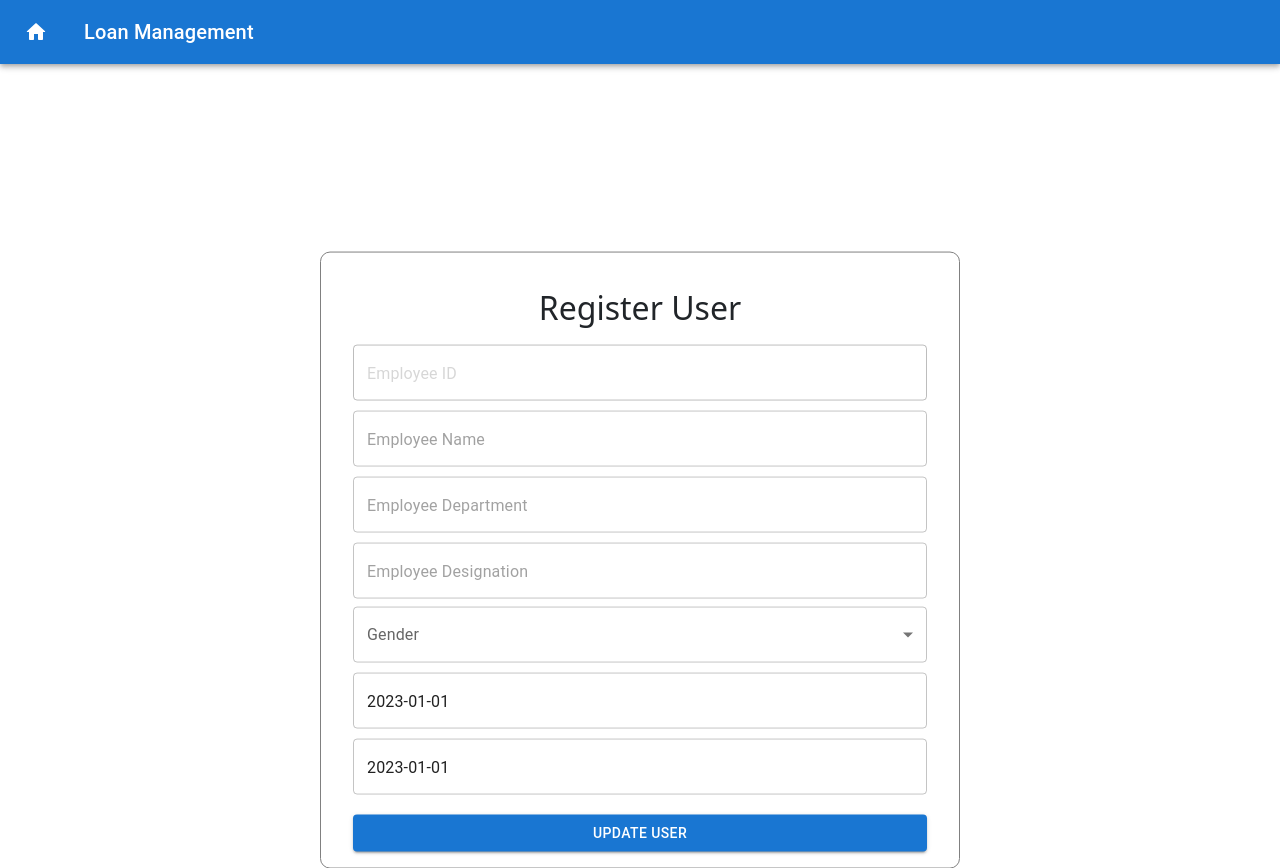
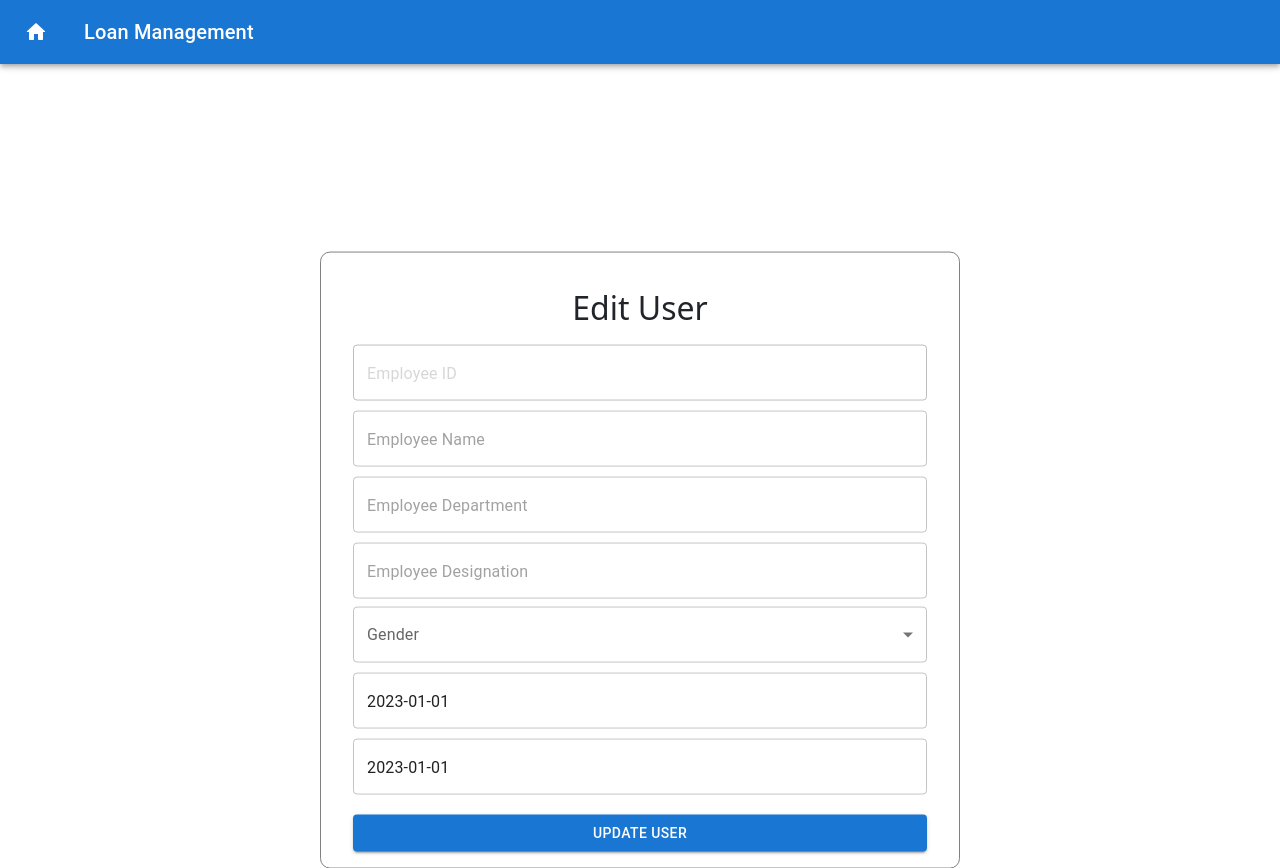
Before and after one commit to sakshijain009/Loan-Admin-Management-Application, a React (Vite) app in the folder frontend/: page /adminedituser/1 in a window 1280 px wide. Built offline with nearby package versions, Linux system fonts and the light colour scheme; no server answers.

Commit message:
Navigate

```diff
--- a/frontend/src/components/AdminAddUser.jsx
+++ b/frontend/src/components/AdminAddUser.jsx
@@ -87,7 +87,7 @@ function AdminAddUser({bt}) {
         console.log(response.status);
         if(response.status === 200){
             // loginUser(empid);
-            navigate('/adminhome');
+            navigate('/adminviewuser');
         }
         else{
             alert("Please fill the details correctly!");
--- a/frontend/src/components/AdminEditUser.jsx
+++ b/frontend/src/components/AdminEditUser.jsx
@@ -107,7 +107,7 @@ function AdminEditUser() {
         <>
             <Appbar/>
             <div className='register'>
-                <h2>Register User</h2>
+                <h2>Edit User</h2>
                 <TextField className='text_register' disabled placeholder='Employee ID' InputProps={{
         endAdornment: <InputAdornment position="end">{empid}</InputAdornment>,
                     }} />
--- a/frontend/src/components/AdminViewUser.jsx
+++ b/frontend/src/components/AdminViewUser.jsx
@@ -52,7 +52,7 @@ const AdminViewUser = () => {
     const [deleteRow, setDeleteRow] = useState("");
 
     const deleteHandler = () => {
-        console.log(deleteRow);
+        // console.log(deleteRow);
         const data = async () => {
             const res = await fetch(`http://localhost:8080/api/admin/removeEmployee/${deleteRow}`, {
                 method: "DELETE",
@@ -68,7 +68,7 @@ const AdminViewUser = () => {
     }
 
     useEffect(() => {
-        console.log("Emp id", deleteRow);
+        // console.log("Emp id", deleteRow);
         deleteHandler()
     }, [deleteRow]);
 
```
